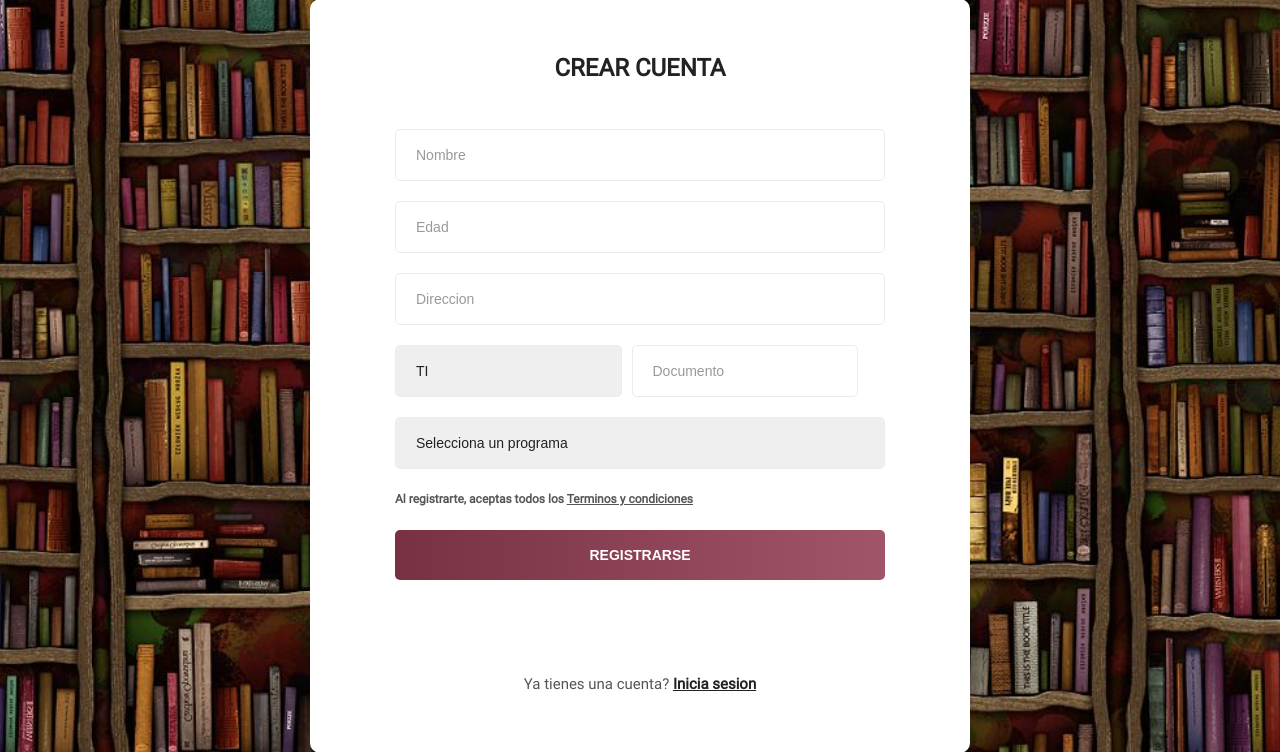
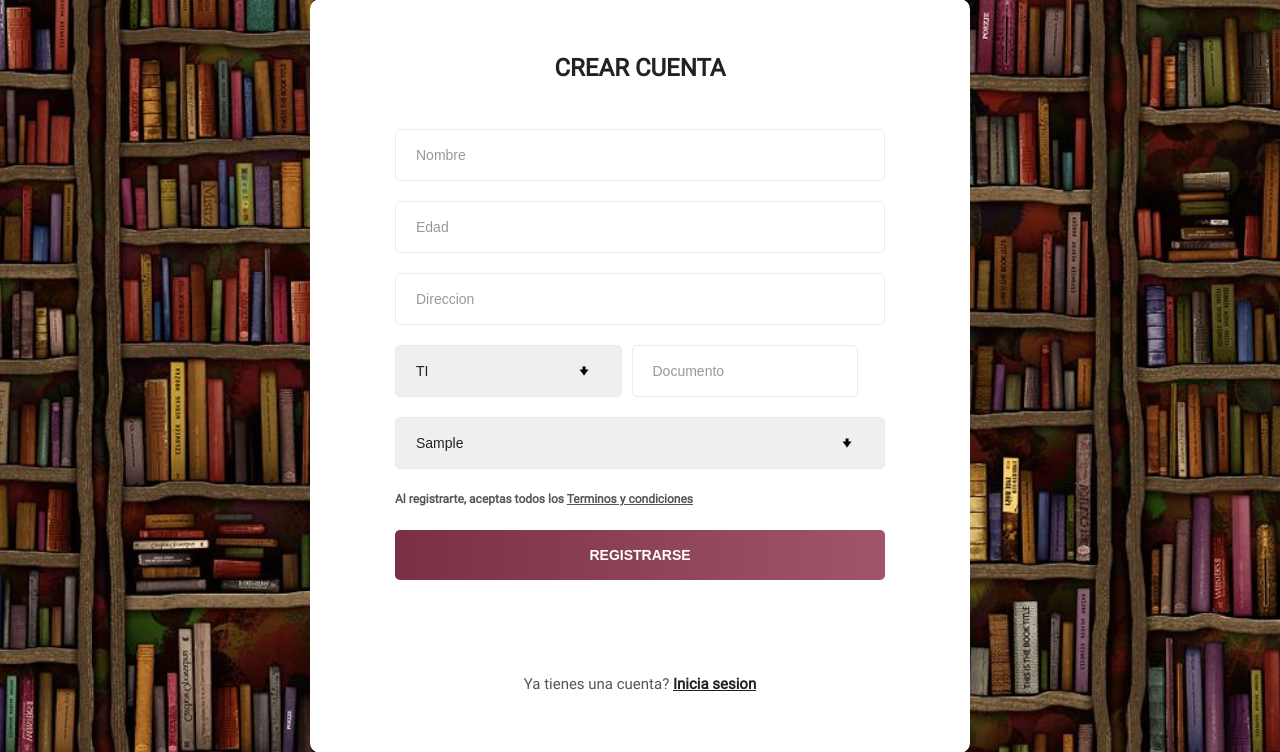
Before and after one commit to Crissitx/Library_App, a Django app: template bibliotecario/templates/register.html in a window 1280 px wide. Shown: the part 124-876 px from the top of the page. Run offline with Django 4.2, Linux system fonts and the light colour scheme; the template is opened without the code that fills it: most values are stand-ins (such as "Sample title", 1, 10 or a date in 2020); some libraries are stand-ins or nearby versions; some web fonts are replaced.

Commit message:
Registration Fixed

```diff
--- a/bibliotecario/bibliotecario/static/css/style.css
+++ b/bibliotecario/bibliotecario/static/css/style.css
@@ -312,6 +312,18 @@ body {
     .form-input:focus:-moz-placeholder {
       color: #222; }
 
+.form-input.select-arrow {
+  -webkit-appearance: none; /* Quitar el estilo predeterminado del select */
+  -moz-appearance: none;
+  appearance: none;
+  background-image: url('../../media/imagenes/downArrow.png'); /* Ruta a tu imagen de flecha */
+  background-position: right; /* Posición de la imagen ajustada */
+  background-repeat: no-repeat;
+  padding-right: 25px;
+  background-origin: content-box; /* Asegurar que la imagen esté dentro del contenido del select */
+  background-size: auto 150%; /* Ajustar la imagen al ancho y altura de la caja */
+}
+
 .form-submit {
   cursor: pointer;
   width: 100%;
--- a/bibliotecario/templates/register.html
+++ b/bibliotecario/templates/register.html
@@ -34,7 +34,7 @@
                         </div>
                         <div class="form-group">
                             <div class="input-wrapper">
-                                <select name="doc_type" id="doc_type" class="form-input">
+                                <select name="doc_type" id="doc_type" class="form-input select-arrow">
                                   <option value="TI">TI</option>
                                   <option value="CC">CC</option>
                                 </select>
@@ -46,8 +46,7 @@
                         </div>
                         {% csrf_token %}
                         <div class="form-group">
-                            <select id="programas-select" class="form-input" name="programa" id="programa">
-                                <option value="">Selecciona un programa</option>
+                            <select id="programas-select" class="form-input select-arrow" name="programa" id="programa">
                                 {%for data in programas_data%}
                                 <option value="{{data.0}}">{{ data.1 }}</option>
                                 {% endfor %}
```
Also changed, not shown: bibliotecario/bibliotecario/media/imagenes/downArrow.png (added), bibliotecario/db.sqlite3.
